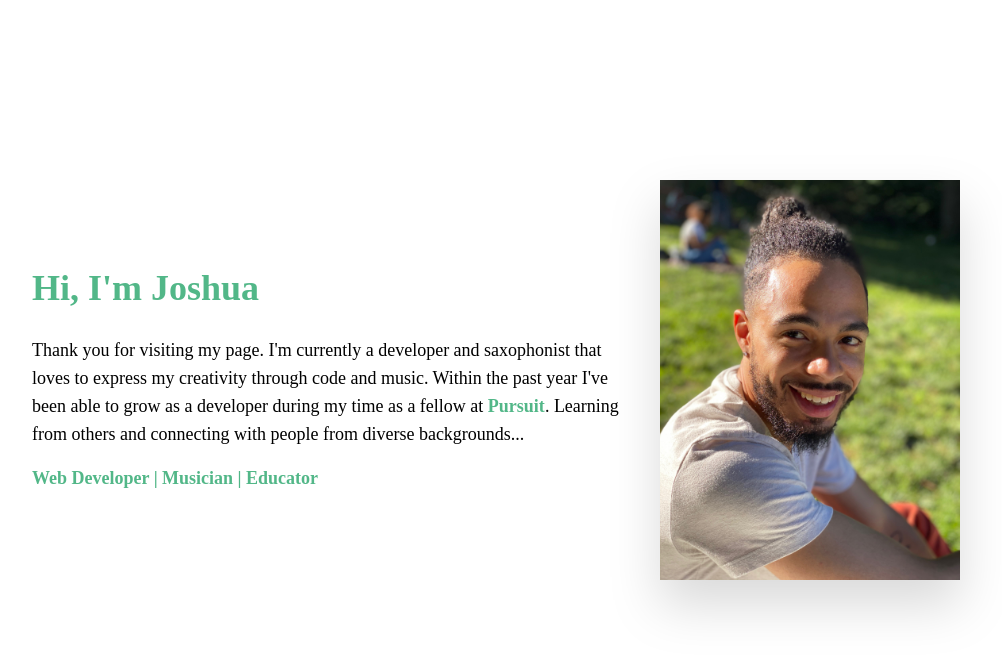
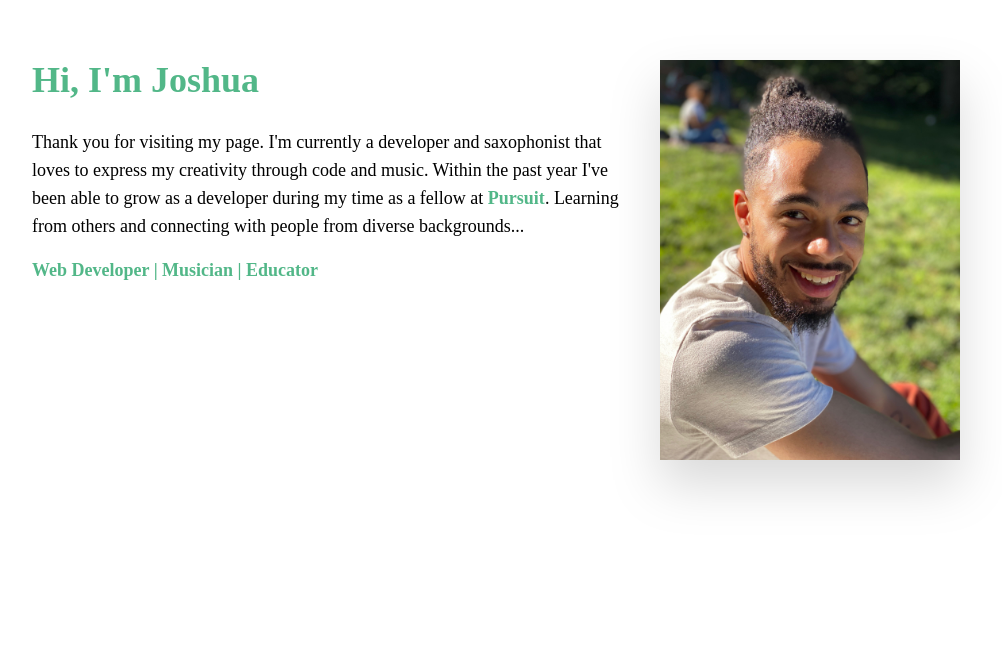
Before and after one commit to joshuanelsondev/portfolio, a React (Vite) app: page / in a window 1280 px wide. Shown: the part 820-1480 px from the top of the page, without its empty margins (144-1146 px from the left). Built offline with nearby package versions, Linux system fonts and the light colour scheme.

Commit message:
Edit AboutMe.jsx

```diff
--- a/src/Components/AboutMe.jsx
+++ b/src/Components/AboutMe.jsx
@@ -12,7 +12,7 @@ export default function AboutMe() {
     };
 
     return (
-      <div className="flex flex-col items-center lg:flex-row lg:justify-evenly gap-8">
+      <div className="flex flex-col lg:flex-row lg:justify-evenly gap-8">
         {/* Header and Bio container */}
         <div className="flex flex-col text-center lg:text-left lg:text-lg text-black dark:text-gray rounded-lg max-w-[600px]">
           {/* Header */}
@@ -60,7 +60,7 @@ export default function AboutMe() {
           <img
             src="./src/assets/headshot_grass.jpeg"
             alt="Headshot on grass with blurred background"
-            className={`h-auto w-auto max-h-[400px] max-w-[300px] cursor-pointer drop-shadow-2xl ${
+            className={`h-auto w-auto max-h-[400px] max-w-[300px] cursor-pointer drop-shadow-2xl hover:shadow-lg hover:shadow-primary ${
               !showImg && "hidden"
             }`}
             onClick={toggleImg}
@@ -68,7 +68,7 @@ export default function AboutMe() {
           <img
             src="./src/assets/Press6.jpeg"
             alt="Joshua standing against a black wall holding a saxophone"
-            className={`h-auto w-auto max-h-[400px] max-w-[300px] cursor-pointer drop-shadow-2xl ${
+            className={`h-auto w-auto max-h-[400px] max-w-[300px] cursor-pointer drop-shadow-2xl hover:shadow-lg hover:shadow-primary ${
               showImg && "hidden"
             }`}
             onClick={toggleImg}
--- a/src/Pages/About.jsx
+++ b/src/Pages/About.jsx
@@ -3,7 +3,7 @@ import AboutMe from "../Components/AboutMe";
 
 export default function About() {
     return (
-      <div id="about" className="px-10 lg:px-0 lg:mx-20 h-full w-auto flex items-center">
+      <div id="about" className="px-10 lg:px-0 lg:mx-20 h-full w-auto p-20">
         <AboutMe />
       </div>
     );
```
